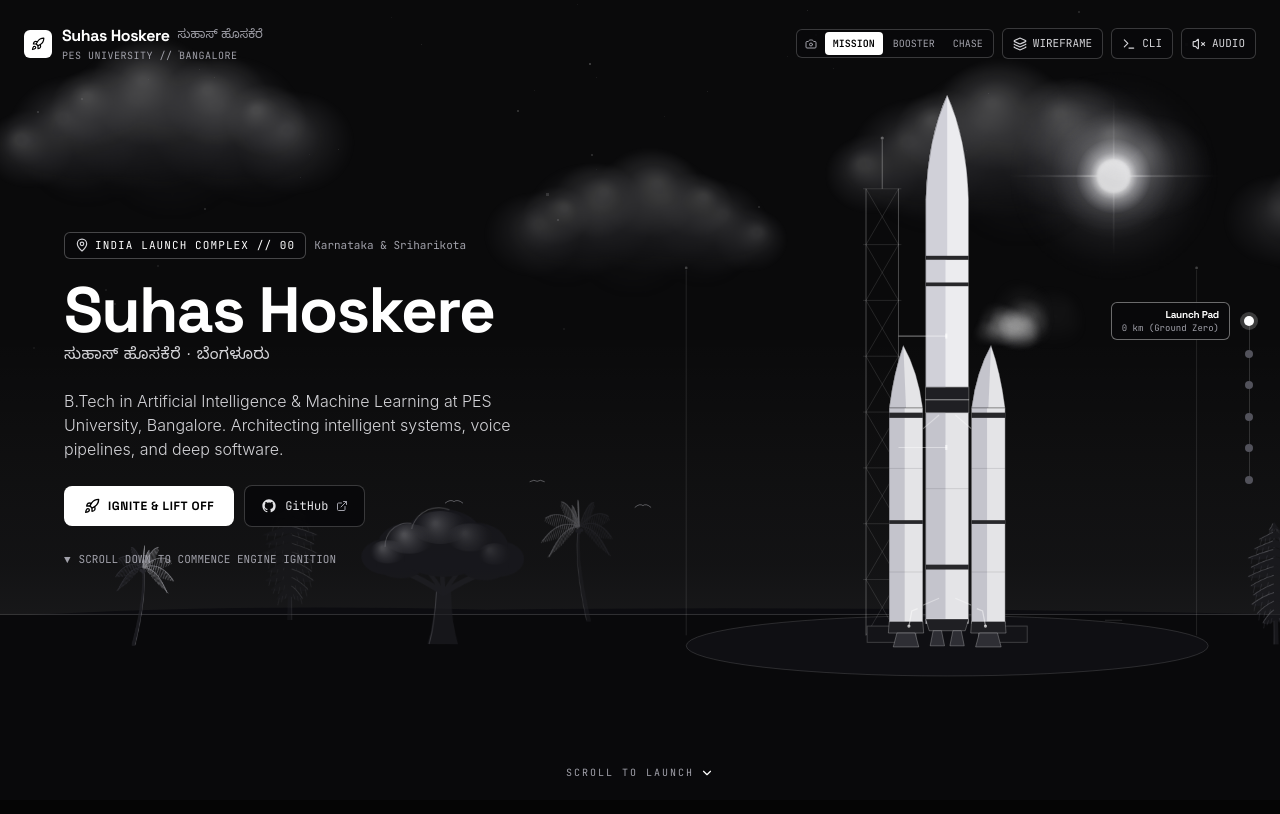
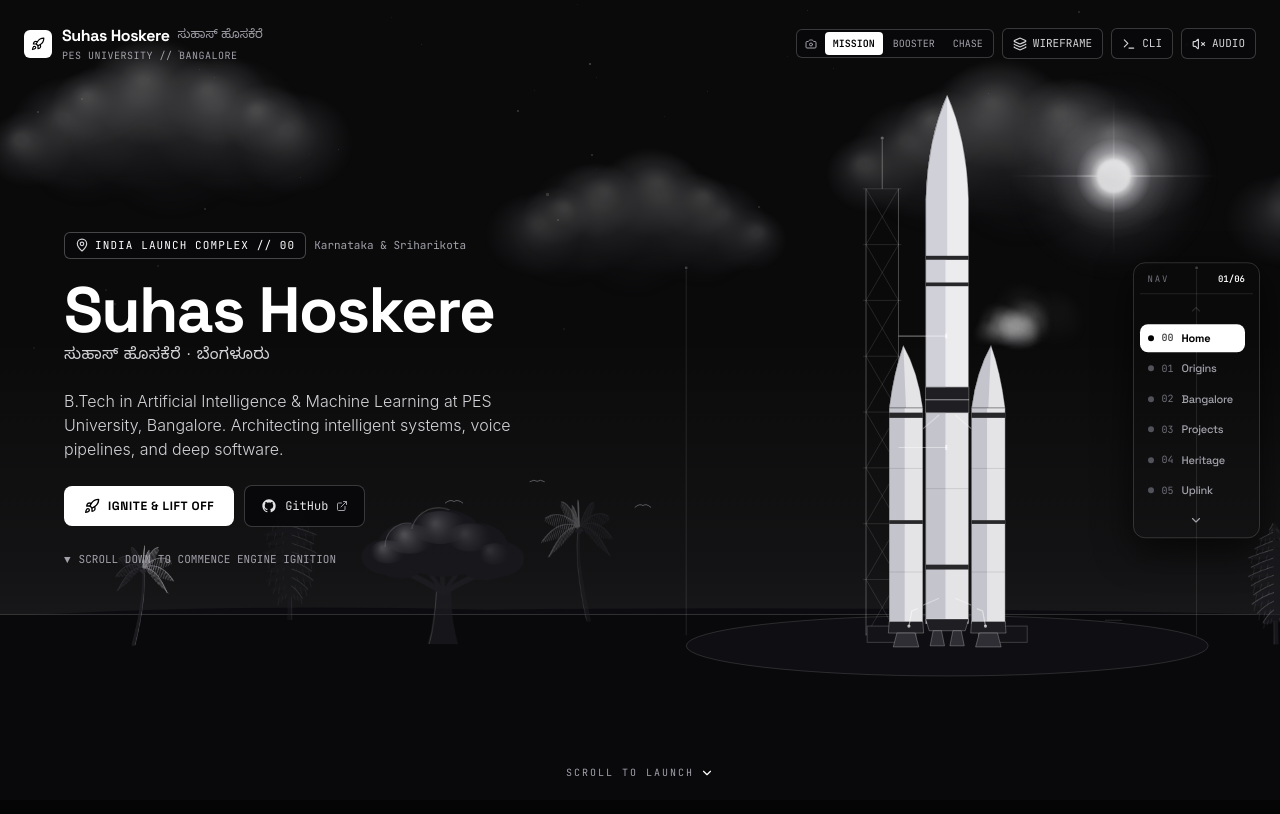
Before and after one commit to suhas-hoskere/portfolio, a React (Vite) app: page / in a window 1280 px wide. Shown: the top 814 px of the page. Built offline with nearby package versions, Linux system fonts and the light colour scheme.

Commit message:
Upgrade clickable page-navigation sidebar for desktop, tablet, and mobile

```diff
--- a/src/App.tsx
+++ b/src/App.tsx
@@ -238,8 +238,11 @@ export const App: React.FC = () => {
 
   const handleJumpToStage = (fraction: number) => {
     if (!trackRef.current) return;
-    const maxScroll = trackRef.current.scrollHeight - window.innerHeight;
-    animateScrollTo(fraction * maxScroll, 1100);
+    const maxScroll = Math.max(trackRef.current.scrollHeight - window.innerHeight, 1);
+    const currentFraction = (window.scrollY || window.pageYOffset || 0) / maxScroll;
+    const distance = Math.abs(fraction - currentFraction);
+    const durationMs = Math.max(520, Math.min(1150, Math.round(480 + distance * 720)));
+    animateScrollTo(fraction * maxScroll, durationMs);
   };
 
   const handleLaunch = () => {
--- a/src/components/FlightHUD.tsx
+++ b/src/components/FlightHUD.tsx
@@ -1,21 +1,23 @@
 import React, { useState, useMemo } from 'react';
-import { VolumeX, ChevronDown, Rocket, Terminal, Layers, Camera } from 'lucide-react';
+import { VolumeX, ChevronUp, ChevronDown, Rocket, Terminal, Layers, Camera } from 'lucide-react';
 import { cosmicAudio } from './AudioEngine';
 
 export interface StageWaypoint {
   id: string;
+  code: string;
+  shortLabel: string;
   stageName: string;
   altitude: string;
   scrollFraction: number;
 }
 
 export const STAGES: StageWaypoint[] = [
-  { id: 'pad', stageName: 'Launch Pad', altitude: '0 km (Ground Zero)', scrollFraction: 0.0 },
-  { id: 'ascent', stageName: 'Outer Atmosphere', altitude: '65 km (Ascent)', scrollFraction: 0.34 },
-  { id: 'orbit', stageName: 'Satellite Deploy', altitude: '420 km (LEO)', scrollFraction: 0.60 },
-  { id: 'missions', stageName: 'Orbital Missions', altitude: '420 km (Payload)', scrollFraction: 0.74 },
-  { id: 'heritage', stageName: 'Karnataka Pass', altitude: '420 km (BLR Track)', scrollFraction: 0.85 },
-  { id: 'signal', stageName: 'Orbital Uplink', altitude: '420 km (Signal Lock)', scrollFraction: 0.95 },
+  { id: 'pad', code: '00', shortLabel: 'Home', stageName: 'Launch Pad', altitude: '0 km // Ground Zero', scrollFraction: 0.0 },
+  { id: 'ascent', code: '01', shortLabel: 'Origins', stageName: 'Davanagere Origins', altitude: '65 km // Ascent', scrollFraction: 0.31 },
+  { id: 'orbit', code: '02', shortLabel: 'Bangalore', stageName: 'Bangalore & PES', altitude: '420 km // LEO Orbit', scrollFraction: 0.62 },
+  { id: 'missions', code: '03', shortLabel: 'Projects', stageName: 'Exploration Missions', altitude: '420 km // Payload Ops', scrollFraction: 0.75 },
+  { id: 'heritage', code: '04', shortLabel: 'Heritage', stageName: 'Kannada Heritage', altitude: '420 km // BLR Pass', scrollFraction: 0.85 },
+  { id: 'signal', code: '05', shortLabel: 'Uplink', stageName: 'Orbital Uplink', altitude: '420 km // Signal Lock', scrollFraction: 0.98 },
 ];
 
 interface FlightHUDProps {
@@ -147,13 +149,24 @@ export const FlightHUD: React.FC<FlightHUDProps> = React.memo(({
     }
   }, [scrollProgress]);
 
+  const jumpToIndex = (idx: number) => {
+    const clamped = Math.min(Math.max(idx, 0), STAGES.length - 1);
+    cosmicAudio.playTelemetryChirp(1120 + clamped * 55, 0.04);
+    onJumpToStage(STAGES[clamped].scrollFraction);
+  };
+
   return (
     <header className="fixed inset-0 pointer-events-none z-30 select-none">
       {/* ===== PURE MONOCHROME TOP BAR ===== */}
       <div className="absolute top-0 left-0 right-0 p-3.5 sm:p-6 flex items-center justify-between gap-2">
-        {/* Identity */}
-        <div className="flex items-center gap-2.5 pointer-events-auto min-w-0">
-          <div className="flex items-center justify-center w-7 h-7 rounded-md bg-white text-black shrink-0">
+        {/* Identity (click to return to Launch Pad) */}
+        <button
+          type="button"
+          onClick={() => jumpToIndex(0)}
+          className="flex items-center gap-2.5 pointer-events-auto min-w-0 text-left group cursor-pointer focus-visible:outline-none focus-visible:ring-1 focus-visible:ring-white/60 rounded-lg"
+          aria-label="Return to Launch Pad"
+        >
+          <div className="flex items-center justify-center w-7 h-7 rounded-md bg-white text-black shrink-0 transition-transform duration-200 group-hover:scale-105">
             <Rocket className="w-3.5 h-3.5" />
           </div>
           <div className="min-w-0">
@@ -169,7 +182,7 @@ export const FlightHUD: React.FC<FlightHUDProps> = React.memo(({
               PES University // Bangalore
             </p>
           </div>
-        </div>
+        </button>
 
         {/* Flight Controls */}
         <div className="flex items-center gap-1.5 sm:gap-2 pointer-events-auto shrink-0">
@@ -259,63 +272,156 @@ export const FlightHUD: React.FC<FlightHUDProps> = React.memo(({
         </div>
       </div>
 
-      {/* ===== VERTICAL FLIGHT RAIL (Right Margin, Desktop & Tablet) ===== */}
+      {/* ===== MOBILE QUICK-PAGE NAVIGATION BAR (< 640px) ===== */}
       <nav
-        aria-label="Flight trajectory navigation"
-        className="absolute right-3 sm:right-5 top-1/2 -translate-y-1/2 hidden sm:flex flex-col items-center pointer-events-auto py-3 px-1.5"
+        aria-label="Mobile page navigation"
+        className="absolute top-[56px] left-3 right-3 flex sm:hidden justify-center pointer-events-none"
       >
-        <div className="relative flex flex-col items-center justify-between h-44">
-          <div className="absolute top-1 bottom-1 w-[1px] bg-white/15" />
+        <div className="pointer-events-auto inline-flex items-center gap-0.5 p-1 rounded-lg bg-[#09090b]/92 border border-white/15 shadow-[0_8px_24px_rgba(0,0,0,0.6)]">
+          {STAGES.map((s, idx) => {
+            const isActive = idx === activeStageIndex;
+            const isPassed = idx < activeStageIndex;
+            return (
+              <button
+                key={s.id}
+                type="button"
+                onClick={() => jumpToIndex(idx)}
+                aria-current={isActive ? 'page' : undefined}
+                aria-label={`Navigate to ${s.stageName}`}
+                className={`px-2 py-1 rounded-md font-mono text-[10px] transition-colors cursor-pointer flex items-center gap-1 ${
+                  isActive
+                    ? 'bg-white text-black font-semibold'
+                    : isPassed
+                      ? 'text-zinc-200 hover:bg-white/10'
+                      : 'text-zinc-500 hover:text-white hover:bg-white/10'
+                }`}
+              >
+                <span>{s.code}</span>
+                {isActive && <span className="font-space tracking-tight">{s.shortLabel}</span>}
+              </button>
+            );
+          })}
+        </div>
+      </nav>
+
+      {/* ===== CLICKABLE PAGE NAVIGATION SIDEBAR (Right Edge, Tablet & Desktop) ===== */}
+      <nav
+        aria-label="Page navigation sidebar"
+        className="absolute right-3 sm:right-4 lg:right-5 top-1/2 -translate-y-1/2 hidden sm:flex flex-col pointer-events-auto"
+      >
+        <div className="bg-[#09090b]/92 border border-white/15 hover:border-white/30 rounded-xl p-1.5 shadow-[0_12px_36px_rgba(0,0,0,0.65)] transition-colors duration-200">
+          {/* Header Counter (Desktop) */}
+          <div className="hidden lg:flex items-center justify-between px-2 pt-1 pb-1.5 mb-1 border-b border-white/10">
+            <span className="text-[9px] font-mono tracking-[0.2em] text-zinc-500 uppercase">
+              NAV
+            </span>
+            <span className="text-[9px] font-mono text-white font-semibold tabular-nums">
+              {String(activeStageIndex + 1).padStart(2, '0')}/{String(STAGES.length).padStart(2, '0')}
+            </span>
+          </div>
+
+          {/* Previous Page Stepper */}
+          <button
+            type="button"
+            onClick={() => jumpToIndex(activeStageIndex - 1)}
+            disabled={activeStageIndex === 0}
+            aria-label="Previous page"
+            title="Previous page"
+            className="w-full py-1 mb-1 flex items-center justify-center rounded-md text-zinc-400 hover:text-white hover:bg-white/10 disabled:opacity-20 disabled:pointer-events-none transition-colors cursor-pointer focus-visible:outline-none focus-visible:ring-1 focus-visible:ring-white"
+          >
+            <ChevronUp className="w-3.5 h-3.5" />
+          </button>
+
+          {/* Clickable Page Links + Live Progress Spine */}
+          <div className="relative flex flex-col gap-0.5 pr-2">
+            {/* Background & Active Vertical Flight Progress Track */}
+            <div className="absolute right-0.5 top-2 bottom-2 w-[2px] rounded-full bg-white/12 overflow-hidden pointer-events-none">
               <div
-            className="absolute w-[2px] bg-white"
+                className="w-full bg-white rounded-full"
                 style={{
-              top: '4px',
-              height: `${Math.min(Math.max((scrollProgress / 0.95) * 100, 0), 100)}%`,
+                  height: `${Math.min(Math.max((scrollProgress / 0.98) * 100, 0), 100)}%`,
                 }}
               />
+            </div>
 
             {STAGES.map((s, idx) => {
               const isActive = idx === activeStageIndex;
+              const isPassed = idx < activeStageIndex;
               const isHovered = hoveredIdx === idx;
               return (
                 <div
                   key={s.id}
-                className="relative flex items-center justify-center cursor-pointer py-1"
+                  className="relative flex items-center"
                   onMouseEnter={() => setHoveredIdx(idx)}
                   onMouseLeave={() => setHoveredIdx(null)}
-                onClick={() => {
-                  cosmicAudio.playTelemetryChirp(1200, 0.04);
-                  onJumpToStage(s.scrollFraction);
-                }}
                 >
-                {(isHovered || (isActive && hoveredIdx === null)) && (
-                  <div
-                    className={`absolute right-6 px-2.5 py-1 rounded-md border text-right whitespace-nowrap pointer-events-none ${
-                      isActive
-                        ? 'bg-[#09090b]/95 border-white/40 text-white'
-                        : 'bg-[#09090b]/95 border-white/15 text-zinc-300'
-                    }`}
-                  >
-                    <div className="text-[10px] font-space font-semibold tracking-tight">
+                  {/* Hover Detail Preview Pill (Appears cleanly to the left of sidebar) */}
+                  {isHovered && (
+                    <div className="absolute right-full mr-2.5 px-2.5 py-1.5 rounded-lg bg-[#09090b]/95 border border-white/25 text-right whitespace-nowrap pointer-events-none shadow-[0_8px_24px_rgba(0,0,0,0.7)]">
+                      <div className="text-[11px] font-space font-semibold text-white tracking-tight">
                         {s.stageName}
                       </div>
-                    <div className="text-[9px] font-mono text-zinc-400">
+                      <div className="text-[9px] font-mono text-zinc-400 uppercase tracking-wider">
                         {s.altitude}
                       </div>
                     </div>
                   )}
 
                   <button
+                    type="button"
+                    onClick={() => jumpToIndex(idx)}
+                    aria-current={isActive ? 'page' : undefined}
                     aria-label={`Jump to ${s.stageName}`}
-                  className={`rounded-full transition-transform cursor-pointer ${
+                    className={`w-full flex items-center gap-2 px-2 py-1.5 rounded-lg text-left transition-colors cursor-pointer focus-visible:outline-none focus-visible:ring-1 focus-visible:ring-white ${
                       isActive
-                      ? 'w-2.5 h-2.5 bg-white ring-4 ring-white/20'
-                      : 'w-2 h-2 bg-zinc-600 hover:bg-white'
+                        ? 'bg-white text-black font-semibold'
+                        : isPassed
+                          ? 'text-zinc-200 hover:bg-white/10 hover:text-white'
+                          : 'text-zinc-400 hover:bg-white/10 hover:text-white'
+                    }`}
+                  >
+                    {/* Status Indicator Dot */}
+                    <span
+                      aria-hidden="true"
+                      className={`w-1.5 h-1.5 rounded-full shrink-0 transition-colors ${
+                        isActive
+                          ? 'bg-black'
+                          : isPassed
+                            ? 'bg-white/80'
+                            : 'bg-zinc-600'
                       }`}
                     />
+
+                    {/* Stage Number */}
+                    <span
+                      className={`text-[10px] font-mono tabular-nums ${
+                        isActive ? 'text-black/75' : 'text-zinc-500'
+                      }`}
+                    >
+                      {s.code}
+                    </span>
+
+                    {/* Page Label (Always visible on desktop lg+) */}
+                    <span className="hidden lg:inline text-[11px] font-space tracking-tight pr-1 whitespace-nowrap">
+                      {s.shortLabel}
+                    </span>
+                  </button>
                 </div>
               );
             })}
+          </div>
+
+          {/* Next Page Stepper */}
+          <button
+            type="button"
+            onClick={() => jumpToIndex(activeStageIndex + 1)}
+            disabled={activeStageIndex === STAGES.length - 1}
+            aria-label="Next page"
+            title="Next page"
+            className="w-full py-1 mt-1 flex items-center justify-center rounded-md text-zinc-400 hover:text-white hover:bg-white/10 disabled:opacity-20 disabled:pointer-events-none transition-colors cursor-pointer focus-visible:outline-none focus-visible:ring-1 focus-visible:ring-white"
+          >
+            <ChevronDown className="w-3.5 h-3.5" />
+          </button>
         </div>
       </nav>
 
```
Lines whose indentation alone changed are shown as unchanged.
